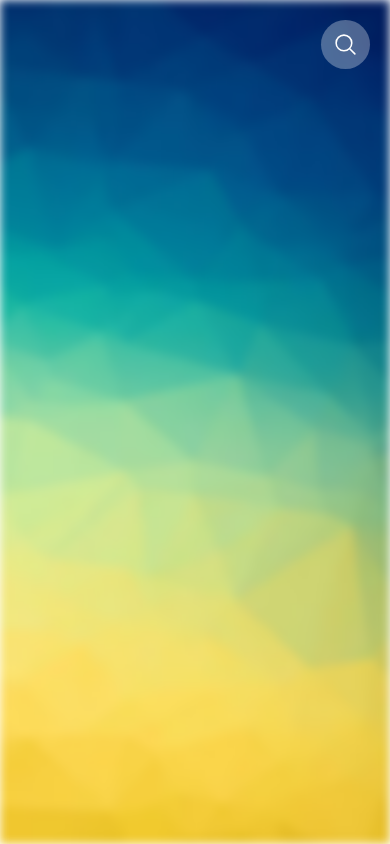
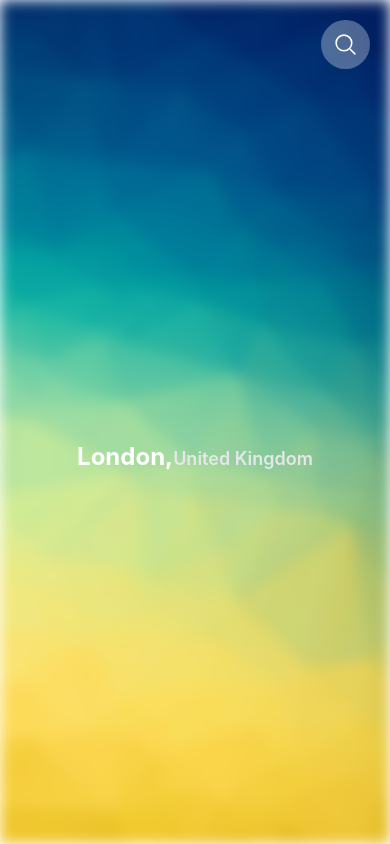
Before and after one commit to ahassh1/weather-application, a React Native app: screen /Home in a window 390 px wide. Built offline with nearby package versions, Linux system fonts and the light colour scheme.

Commit message:
location added

```diff
--- a/screens/HomeScreen.js
+++ b/screens/HomeScreen.js
@@ -24,7 +24,7 @@ const HomeScreen = () => {
     <View className="relative flex-1">
       <StatusBar barStyle="light-content" />
       <Image
-        blurRadius={5}
+        blurRadius={7}
         source={require('../assets/images/bgdone.png')}
         className="absolute h-full w-full"
       />
@@ -70,6 +70,15 @@ const HomeScreen = () => {
             </View>
           )}
         </View>
+
+        {/* forecast section  */}
+        <View className="mx-4 mb-1 flex flex-1 justify-around">
+          {/* location */}
+          <Text className="text-center text-2xl font-bold text-white">
+            London,
+            <Text className="text-lg font-semibold text-gray-200">United Kingdom</Text>
+          </Text>
+        </View>
       </SafeAreaView>
     </View>
   );
```
